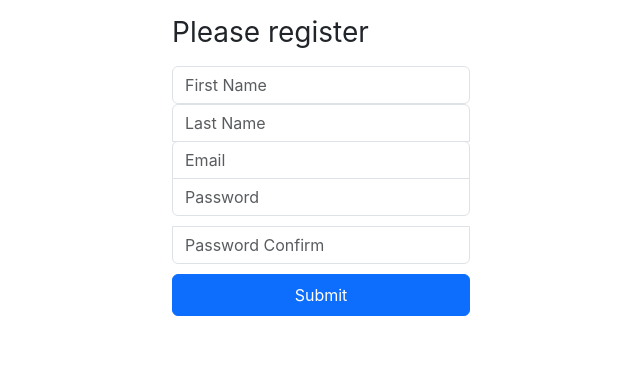
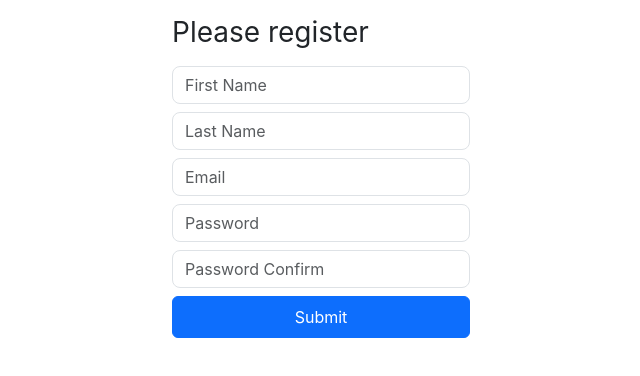
Before and after one commit to saraluk/react-admin, a React (Create React App) app: page /register in a window 1280 px wide. Shown: the top 376 px of the page, without its empty margins (319-959 px from the left). Built offline with nearby package versions, Linux system fonts and the light colour scheme.

Commit message:
wire register endpoint

```diff
--- a/package.json
+++ b/package.json
@@ -7,11 +7,13 @@
     "@testing-library/jest-dom": "^6.9.1",
     "@testing-library/react": "^16.3.2",
     "@testing-library/user-event": "^13.5.0",
+    "@types/axios": "^0.14.4",
     "@types/jest": "^27.5.2",
     "@types/node": "^16.18.126",
     "@types/react": "^19.2.14",
     "@types/react-dom": "^19.2.3",
     "@types/react-router-dom": "^5.3.3",
+    "axios": "^1.15.2",
     "react": "^19.2.5",
     "react-dom": "^19.2.5",
     "react-router-dom": "^7.14.1",
--- a/src/Login.css
+++ b/src/Login.css
@@ -7,14 +7,7 @@
   z-index: 2;
 }
 
-.form-signin input[type="email"] {
-  margin-bottom: -1px;
-  border-bottom-right-radius: 0;
-  border-bottom-left-radius: 0;
+.form-signin input {
+  margin-bottom: 8px;
+  border-radius: 8px;
 }
-
-.form-signin input[type="password"] {
-  margin-bottom: 10px;
-  border-top-left-radius: 0;
-  border-top-right-radius: 0;
-}
--- a/src/pages/Register.tsx
+++ b/src/pages/Register.tsx
@@ -1,5 +1,6 @@
 import React, { SyntheticEvent, useCallback, useState } from "react";
 import "../../src/Login.css";
+import axios from "axios";
 
 export default function Register() {
   const [firstName, setFirstName] = useState("");
@@ -9,15 +10,18 @@ export default function Register() {
   const [passwordConfirm, setPasswordConfirm] = useState("");
 
   const handleSubmit = useCallback(
-    (e: SyntheticEvent) => {
+    async (e: SyntheticEvent) => {
       e.preventDefault();
-      console.log({
-        firstName,
-        lastName,
+
+      const response = await axios.post("http://localhost:8000/api/register", {
+        first_name: firstName,
+        last_name: lastName,
         email,
         password,
-        passwordConfirm,
+        password_confirm: passwordConfirm,
       });
+
+      console.log(response);
     },
     [email, firstName, lastName, password, passwordConfirm],
   );
@@ -33,7 +37,6 @@ export default function Register() {
           onChange={(e) => setFirstName(e.target.value)}
         />
         <input
-          type="email"
           className="form-control"
           placeholder="Last Name"
           required
```
Also changed, not shown: 1 other file (tests, documents, lock files or other folders).
